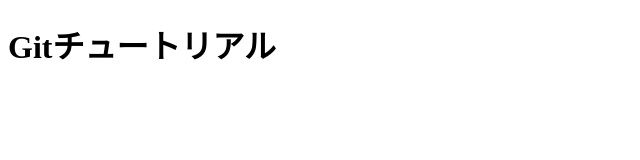
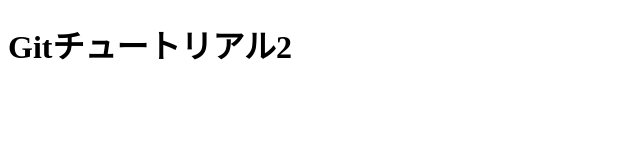
Before and after one commit to ryo93/git_tutorial, a plain HTML site: page index.html in a window 1280 px wide. Shown: the full height of the page, 0-640 px from the left. Drawn offline with Linux system fonts and the light colour scheme.

Commit message:
git index.html

```diff
--- a/index.html
+++ b/index.html
@@ -1,4 +1,4 @@
 <!DOCTYPE html>
 <html lang="en">
-<h1>Gitチュートリアル</h1>
+<h1>Gitチュートリアル2</h1>
 </html>
```
